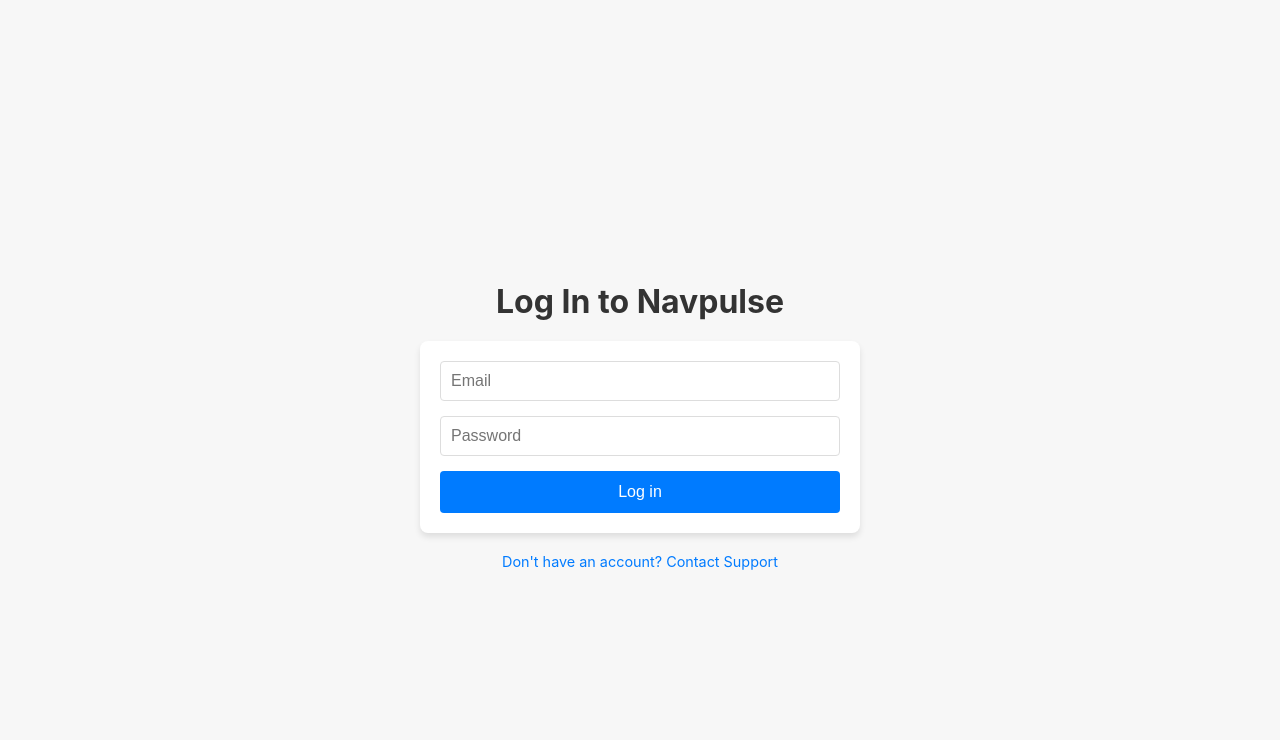
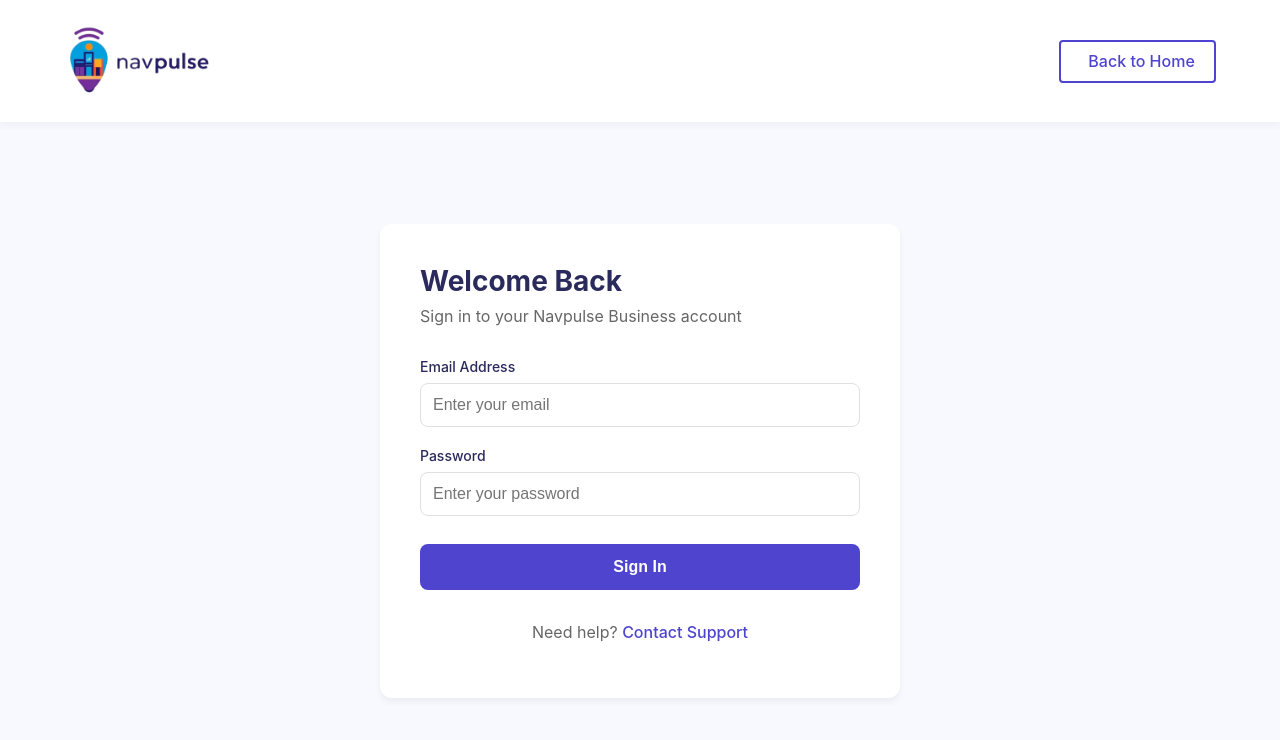
Before and after one commit to seanb1526/Navpulse-CMS, a React (Create React App) app: page /login in a window 1280 px wide. Shown: the top 740 px of the page. Built offline with nearby package versions, Linux system fonts and the light colour scheme; no server answers.

Commit message:
Login Screen updated and fixed

```diff
--- a/src/assets/styles/LogIn.module.css
+++ b/src/assets/styles/LogIn.module.css
@@ -1,73 +1,200 @@
 /* LogIn.module.css */
-.container {
+.pageContainer {
+  min-height: 100vh;
+  height: 100vh; /* Force exact viewport height */
+  background-color: #f8f9ff;
   display: flex;
   flex-direction: column;
+  overflow: hidden; /* Prevent scrolling */
+}
+
+.navbar {
+  display: flex;
+  justify-content: space-between;
+  align-items: center;
+  padding: 1.5rem 5%; /* Match landing page header padding */
+  background-color: white;
+  box-shadow: 0 2px 10px rgba(0, 0, 0, 0.05); /* Match landing page shadow */
+}
+
+.logoLink {
+  text-decoration: none;
+  display: flex;
+  align-items: center;
+}
+
+.logo {
+  width: 150px; /* Match landing page logo size */
+  height: auto;
+}
+
+.backLink {
+  display: flex;
+  align-items: center;
+  gap: 8px;
+  color: #333;
+  text-decoration: none;
+  font-size: 16px;
+  font-weight: 500;
+  transition: color 0.3s;
+  padding: 0.6rem 1.2rem; /* Match landing page button padding */
+  border: 2px solid #4e44ce;
+  border-radius: 4px;
+  color: #4e44ce;
+}
+
+.backLink:hover {
+  background-color: #4e44ce;
+  color: white;
+}
+
+.container {
+  flex: 1;
+  display: flex;
   justify-content: center;
   align-items: center;
-    height: 100vh;
-    background-color: #f7f7f7;
   padding: 20px;
+  overflow-y: auto; /* Allow scrolling only if content is too tall */
 }
 
-  h2 {
-    font-size: 2rem;
-    color: #333;
-    margin-bottom: 20px;
+.loginCard {
+  background-color: white;
+  padding: 40px;
+  border-radius: 12px;
+  box-shadow: 0 4px 6px rgba(0, 0, 0, 0.05);
+  width: 100%;
+  max-width: 440px;
+  margin: auto; /* Center the card */
+}
+
+.title {
+  color: #2a2a5c;
+  font-size: 28px;
+  font-weight: 700;
+  margin: 0 0 8px 0;
+}
+
+.subtitle {
+  color: #666;
+  font-size: 16px;
+  margin: 0 0 32px 0;
+}
+
+.errorMessage {
+  background-color: #fff2f2;
+  color: #ff4444;
+  padding: 12px 16px;
+  border-radius: 8px;
+  margin-bottom: 24px;
+  display: flex;
+  align-items: center;
+  gap: 8px;
+  font-size: 14px;
 }
 
 .form {
   display: flex;
   flex-direction: column;
-    gap: 15px;
-    width: 100%;
-    max-width: 400px;
-    background-color: white;
-    padding: 20px;
-    border-radius: 8px;
-    box-shadow: 0 4px 6px rgba(0, 0, 0, 0.1);
+  gap: 20px;
 }
 
-  input {
-    padding: 10px;
-    font-size: 1rem;
-    border: 1px solid #ddd;
-    border-radius: 4px;
-    outline: none;
-    transition: border-color 0.3s;
+.formGroup {
+  display: flex;
+  flex-direction: column;
+  gap: 8px;
 }
 
-  input:focus {
-    border-color: #007bff;
+.formGroup label {
+  color: #2a2a5c;
+  font-size: 14px;
+  font-weight: 500;
 }
 
-  button {
+.formGroup input {
   padding: 12px;
-    font-size: 1rem;
-    color: white;
-    background-color: #007bff;
-    border: none;
-    border-radius: 4px;
-    cursor: pointer;
-    transition: background-color 0.3s;
+  border: 1px solid #e0e0e0;
+  border-radius: 8px;
+  font-size: 16px;
+  transition: all 0.3s ease;
 }
 
-  button:hover {
-    background-color: #0056b3;
+.formGroup input:focus {
+  border-color: #4e44ce;
+  outline: none;
+  box-shadow: 0 0 0 2px rgba(78, 68, 206, 0.1);
 }
 
-  .error {
-    color: red;
-    font-size: 0.9rem;
-    margin-bottom: 10px;
+.submitButton {
+  background-color: #4e44ce;
+  color: white;
+  padding: 14px;
+  border: none;
+  border-radius: 8px;
+  font-size: 16px;
+  font-weight: 600;
+  cursor: pointer;
+  transition: background-color 0.3s ease;
+  margin-top: 8px;
+  display: flex;
+  justify-content: center;
+  align-items: center;
+  gap: 8px;
+}
+
+.submitButton:hover:not(:disabled) {
+  background-color: #3d34b3;
+}
+
+.submitButton:disabled {
+  background-color: #a8a8a8;
+  cursor: not-allowed;
+}
+
+.loadingSpinner {
+  display: flex;
+  align-items: center;
+  justify-content: center;
+}
+
+.footer {
+  margin-top: 32px;
+  text-align: center;
+  color: #666;
 }
 
 .link {
-    color: #007bff;
-    font-size: 0.9rem;
-    cursor: pointer;
-    margin-top: 20px;
+  color: #4e44ce;
+  text-decoration: none;
+  font-weight: 500;
+  transition: color 0.3s ease;
 }
 
 .link:hover {
+  color: #3d34b3;
   text-decoration: underline;
 }
+
+@media (max-height: 700px) {
+  .container {
+    align-items: flex-start; /* Adjust alignment for very small heights */
+    padding-top: 40px;
+  }
+}
+
+@media (max-width: 480px) {
+  .navbar {
+    padding: 1rem 5%; /* Slightly reduce padding on mobile */
+  }
+
+  .logo {
+    width: 120px; /* Slightly smaller logo on mobile */
+  }
+
+  .loginCard {
+    padding: 24px;
+  }
+
+  .title {
+    font-size: 24px;
+  }
+}
--- a/src/components/LogIn.js
+++ b/src/components/LogIn.js
@@ -1,13 +1,15 @@
 import { useState, useEffect } from "react";
-import { useNavigate } from "react-router-dom";
+import { useNavigate, Link } from "react-router-dom";
 import { signInWithEmailAndPassword } from "firebase/auth";
 import { masterAuth, useAuth } from "../firebase/firebaseConfig"; // Import masterAuth and useAuth
 import styles from "../assets/styles/LogIn.module.css"; // Import CSS module
+import navpulseLogo from '../assets/images/navpulse.png';
 
 const LogIn = () => {
   const [email, setEmail] = useState("");
   const [password, setPassword] = useState("");
   const [error, setError] = useState("");
+  const [isLoading, setIsLoading] = useState(false);
   const navigate = useNavigate(); // Navigation hook
   const user = useAuth(); // Get the current authenticated user
 
@@ -21,39 +23,93 @@ const LogIn = () => {
   const handleLogin = async (e) => {
     e.preventDefault();
     setError(""); // Reset error state
+    setIsLoading(true);
+
     try {
       await signInWithEmailAndPassword(masterAuth, email, password); // Use masterAuth for login
-      console.log("Logged in successfully!");
       navigate("/dashboard"); // Redirect to dashboard
     } catch (error) {
-      setError(error.message);
+      setError(
+        error.code === 'auth/invalid-credential'
+          ? 'Invalid email or password'
+          : 'An error occurred during sign in. Please try again.'
+      );
+    } finally {
+      setIsLoading(false);
     }
   };
 
   return (
+    <div className={styles.pageContainer}>
+      <nav className={styles.navbar}>
+        <Link to="/" className={styles.logoLink}>
+          <img src={navpulseLogo} alt="Navpulse Logo" className={styles.logo} />
+        </Link>
+        <Link to="/" className={styles.backLink}>
+          <i className="fas fa-arrow-left"></i>
+          Back to Home
+        </Link>
+      </nav>
+
       <div className={styles.container}>
-      <h2>Log In to Navpulse</h2>
-      {error && <p className={styles.error}>{error}</p>}
+        <div className={styles.loginCard}>
+          <h1 className={styles.title}>Welcome Back</h1>
+          <p className={styles.subtitle}>Sign in to your Navpulse Business account</p>
+
+          {error && (
+            <div className={styles.errorMessage}>
+              <i className="fas fa-exclamation-circle"></i>
+              {error}
+            </div>
+          )}
+
           <form onSubmit={handleLogin} className={styles.form}>
+            <div className={styles.formGroup}>
+              <label htmlFor="email">Email Address</label>
               <input
+                id="email"
                 type="email"
                 value={email}
                 onChange={(e) => setEmail(e.target.value)}
-          placeholder="Email"
+                placeholder="Enter your email"
                 required
               />
+            </div>
+
+            <div className={styles.formGroup}>
+              <label htmlFor="password">Password</label>
               <input
+                id="password"
                 type="password"
                 value={password}
                 onChange={(e) => setPassword(e.target.value)}
-          placeholder="Password"
+                placeholder="Enter your password"
                 required
               />
-        <button type="submit" className={styles.button}>Log in</button>
+            </div>
+
+            <button
+              type="submit"
+              className={styles.submitButton}
+              disabled={isLoading}
+            >
+              {isLoading ? (
+                <span className={styles.loadingSpinner}>
+                  <i className="fas fa-spinner fa-spin"></i>
+                </span>
+              ) : (
+                'Sign In'
+              )}
+            </button>
           </form>
-      <p className={styles.link} onClick={() => navigate("/signup")}>
-        Don't have an account? Contact Support
+
+          <div className={styles.footer}>
+            <p>
+              Need help? <a href="mailto:support@navpulse.com" className={styles.link}>Contact Support</a>
             </p>
+          </div>
+        </div>
+      </div>
     </div>
   );
 };
--- a/src/components/Sidebar.js
+++ b/src/components/Sidebar.js
@@ -1,9 +1,22 @@
 import React from 'react';
-import { NavLink } from 'react-router-dom';
+import { NavLink, useNavigate } from 'react-router-dom';
+import { signOut } from 'firebase/auth';
+import { masterAuth } from '../firebase/firebaseConfig';
 import styles from '../assets/styles/Sidebar.module.css';
 import logo from '../assets/images/navpulse.png';
 
 const Sidebar = () => {
+  const navigate = useNavigate();
+
+  const handleLogout = async () => {
+    try {
+      await signOut(masterAuth);
+      navigate('/login');
+    } catch (error) {
+      console.error('Error signing out:', error);
+    }
+  };
+
   return (
     <div className={styles.sidebar}>
       <div className={styles.logo}>
@@ -43,7 +56,7 @@ const Sidebar = () => {
       </nav>
 
       <div className={styles.userSection}>
-        <button className={styles.logoutButton}>
+        <button className={styles.logoutButton} onClick={handleLogout}>
           <i className="fas fa-sign-out-alt"></i>
           Logout
         </button>
```
Lines whose indentation alone changed are shown as unchanged.
